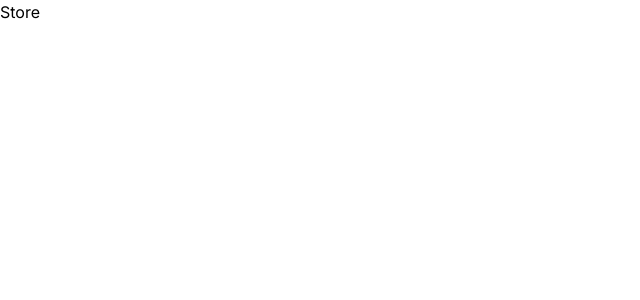
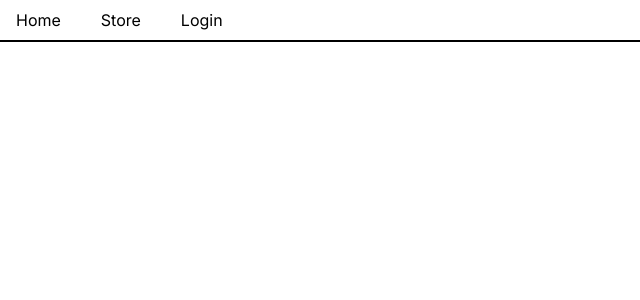
Before and after one commit to BenJohnsonFullStack/ecommerce-app, a Next.js app: page /store in a window 1280 px wide. Shown: the top 300 px of the page, without its empty margins (0-640 px from the left). Built offline with nearby package versions, Linux system fonts and the light colour scheme.

Commit message:
Header component across all pages

```diff
--- a/app/login/page.jsx
+++ b/app/login/page.jsx
@@ -1,7 +1,13 @@
+import Header from "@/components/Header";
 import React from "react";
 
 const Login = () => {
-  return <div>Login</div>;
+  return (
+    <>
+      <Header />
+      <main></main>
+    </>
+  );
 };
 
 export default Login;
--- a/app/page.jsx
+++ b/app/page.jsx
@@ -1,24 +1,11 @@
+import Header from "@/components/Header";
 import { headers } from "@/next.config";
 import Image from "next/image";
 
 export default function Home() {
   return (
     <>
-      <header>
-        <nav className="flex gap-10 py-2 px-4">
-          <a href="/" className="hover:text-purple-700 transition-all">
-            Home
-          </a>
-          <a href="/store" className="hover:text-purple-700 transition-all">
-            Store
-          </a>
-          <a href="/login" className="hover:text-purple-700 transition-all">
-            Login
-          </a>
-          {/* ADD CART ICON */}
-        </nav>
-        <div className="w-full h-[2px] bg-black"></div>
-      </header>
+      <Header />
       <main>
         <div className="pt-6 px-10">
           <h1 className="text-[2.4rem] font-bold">The Chop House</h1>
--- a/app/store/page.jsx
+++ b/app/store/page.jsx
@@ -1,7 +1,12 @@
-import React from "react";
+import Header from "@/components/Header";
 
 const Store = () => {
-  return <div>Store</div>;
+  return (
+    <>
+      <Header />
+      <main></main>
+    </>
+  );
 };
 
 export default Store;
--- /dev/null
+++ b/components/Header.jsx
@@ -0,0 +1,23 @@
+import React from "react";
+
+const Header = () => {
+  return (
+    <header>
+      <nav className="flex gap-10 py-2 px-4">
+        <a href="/" className="hover:text-purple-700 transition-all">
+          Home
+        </a>
+        <a href="/store" className="hover:text-purple-700 transition-all">
+          Store
+        </a>
+        <a href="/login" className="hover:text-purple-700 transition-all">
+          Login
+        </a>
+        {/* ADD CART ICON */}
+      </nav>
+      <div className="w-full h-[2px] bg-black"></div>
+    </header>
+  );
+};
+
+export default Header;
```
